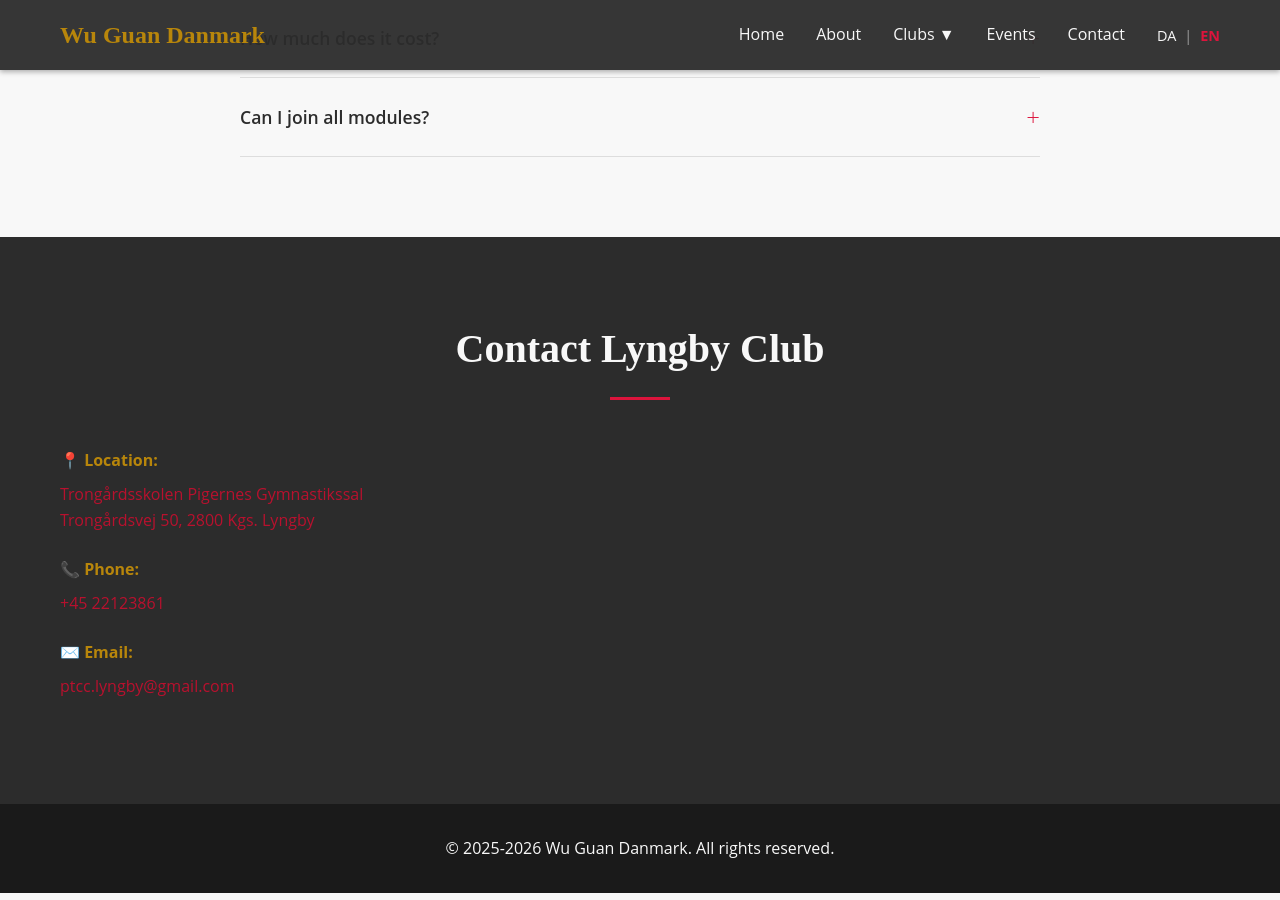
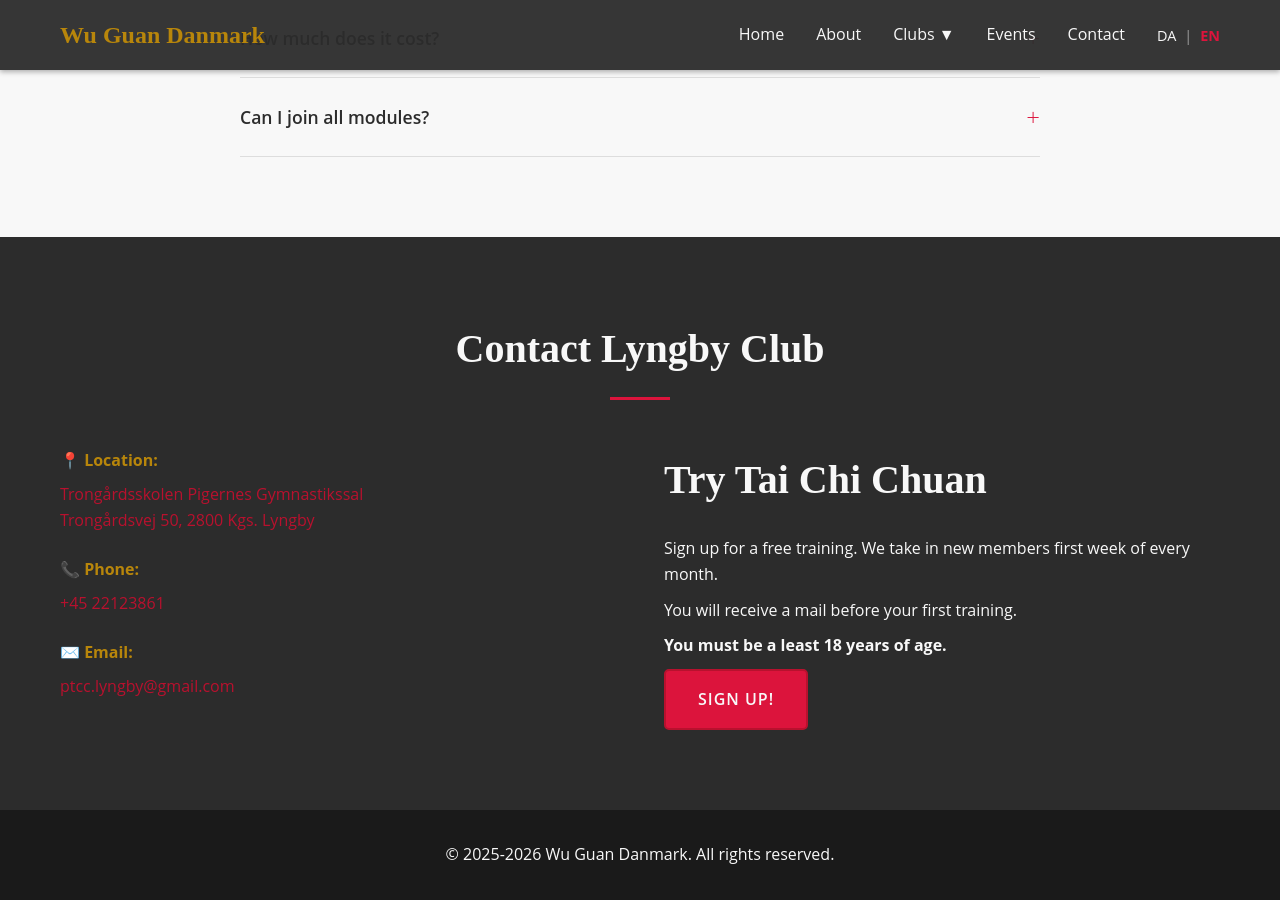
Before and after one commit to miniwolf/miniwolf.github.io, a Jekyll site: the page built from en/lyngby.html, in a window 1280 px wide and 900 px high, scrolled down 4973 px. Built offline with Jekyll 4.4.1, drawn with Linux system fonts in a browser that asks for light colours.

Commit message:
Link til motivu fra Lyngby
Istedet for at bringe dem til mailerlite, sender vi dem til

```diff
--- a/_layouts/club.html
+++ b/_layouts/club.html
@@ -189,8 +189,6 @@
         </div>
     </section>
 
-    {{content}}
-
     {% if page.faq %}
     <!-- FAQ Section -->
     <section class="faq-section">
@@ -227,10 +225,11 @@
                         <p><a aria-label="{{ email }}" href="mailto:{{ email }}">{{ email }}</a></p>
                     </div>
                 </div>
-                {% if page.mailerlite-form %}
-                <div class="contact-form mailerlite-form">
+                {% if content != "" %}
+                    {{ content }}
+                <!-- <div class="contact-form mailerlite-form">
                     <div class="ml-embedded" data-form="{{ page.mailerlite-form }}"></div>
-                </div>
+                </div> -->
                 {% else %}
                 <script type="text/javascript"> var submitted = false;</script>
                 <div class="contact-form">
--- a/en/lyngby.html
+++ b/en/lyngby.html
@@ -100,3 +99,13 @@ pricing:
     descriptions: ["All classes"]
     cta: "Get Started"
 ---
+
+<div class="contact-form">
+  <h2>Try Tai Chi Chuan</h2>
+  <p style="margin: 0 0 10px 0">Sign up for a free training. We take in new members first week of every month.</p>
+  <p style="margin: 0 0 10px 0">You will receive a mail before your first training.</p>
+  <p style="margin: 0 0 10px 0"><b>You must be a least 18 years of age.</b></p>
+  <a href="https://motivu.dk/klubber/10189/practical-tai-chi-chuan-lyngby/traeninger/14660/begynder-kampsport?token=MW-AWCpm6fU&utm_source=begynder-kampsport&utm_medium=integration&utm_campaign=leads" class="btn btn-primary">
+    Sign up!
+  </a>
+</div>
```
Also changed, not shown: other parts of en/lyngby.html (+0 -1 lines), da/lyngby.html (+8 -1 lines), 1 other file.
